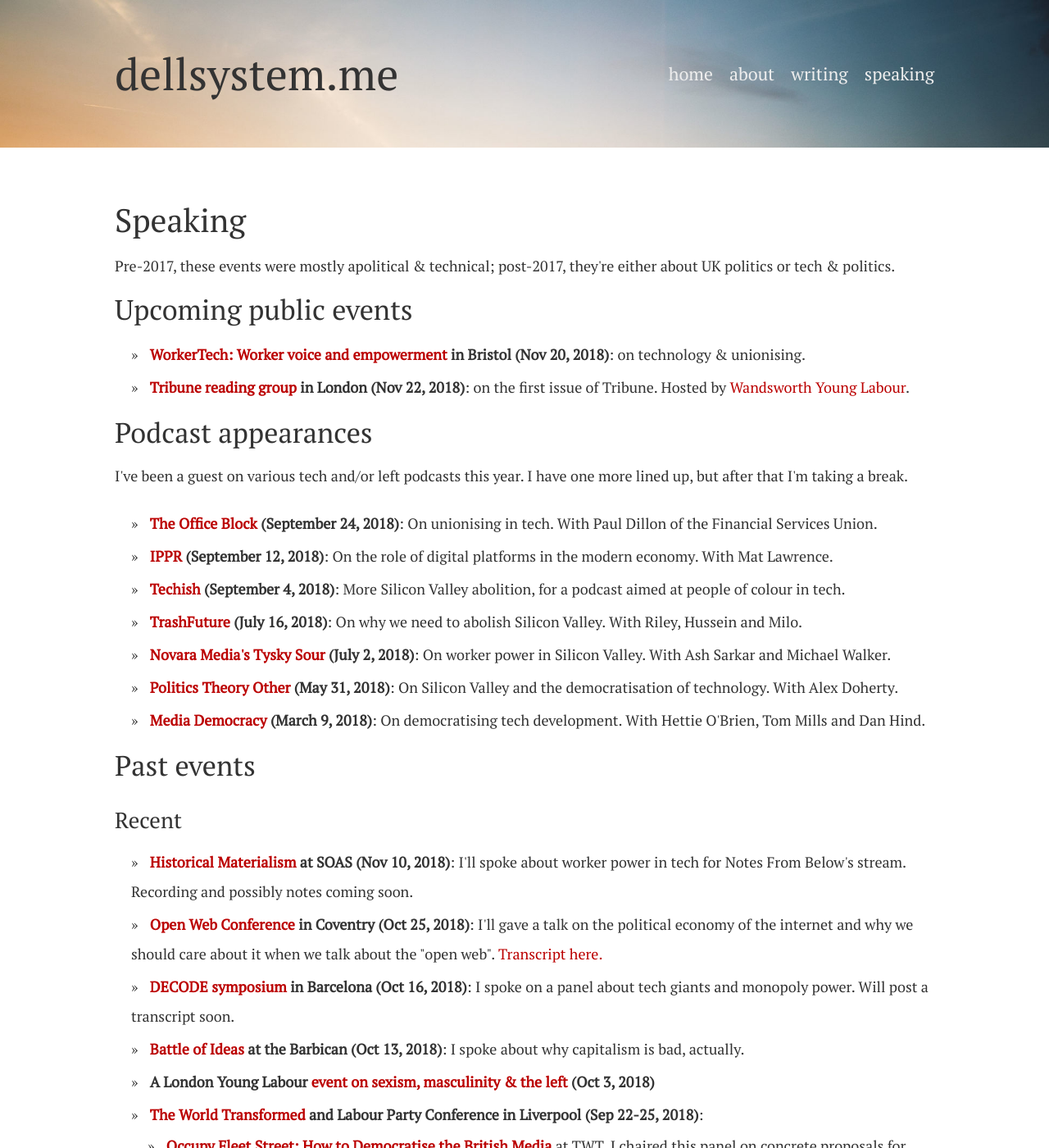
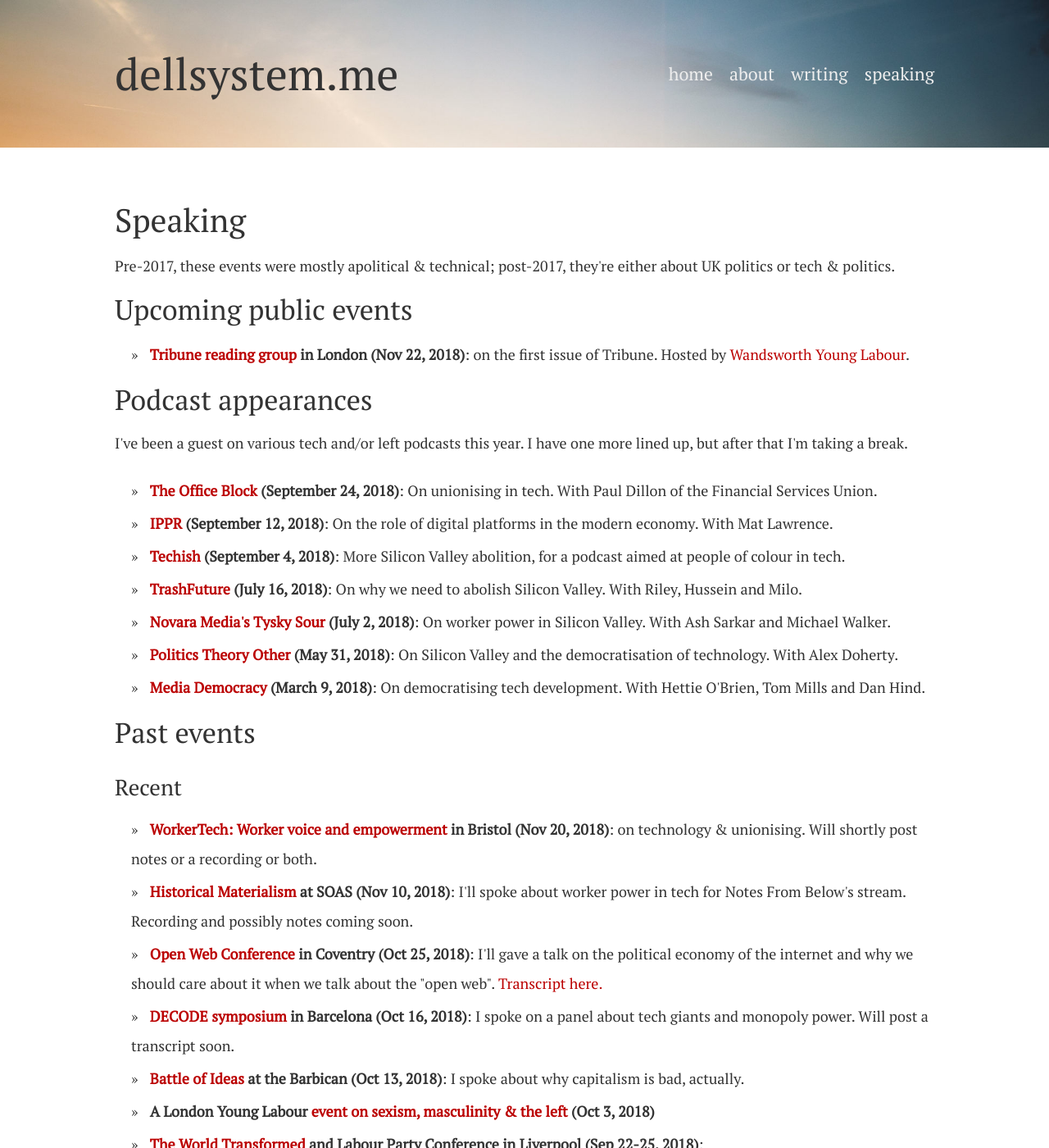
Before and after one commit to dellsystem/dellsystem.github.io, a Jekyll site: the page built from speaking/index.html, in a window 1280 px wide and 1400 px high. Shown: the whole window at 82% size. Built offline with Jekyll 4.4.1, drawn with Linux system fonts in a browser that asks for light colours; part of the change alters nothing that is shown.

Commit message:
Update speaking page
Only one public event left!! I can add notes from the Platform
Capitalism seminar after (like a transcript or something)

```diff
--- a/_includes/past.html
+++ b/_includes/past.html
@@ -1,6 +1,7 @@
 <h3>Recent</h3>
 
 <ul>
+	<li><strong><a href="https://www.facebook.com/events/190839688504116/">WorkerTech: Worker voice and empowerment</a> in Bristol (Nov 20, 2018)</strong>: on technology & unionising. Will shortly post notes or a recording or both.</li>
 	<li><strong><a href="http://www.historicalmaterialism.org/">Historical Materialism</a> at SOAS (Nov 10, 2018)</strong>: I'll spoke about worker power in tech for Notes From Below's stream. Recording and possibly notes coming soon.</li>
 	<li><strong><a href="/speaking/critical-web-literacies">Open Web Conference</a> in Coventry (Oct 25, 2018)</strong>: I'll gave a talk on the political economy of the internet and why we should care about it when we talk about the "open web". <a href="/speaking/critical-web-literacies">Transcript here.</a></li>
 	<li><strong><a href="https://www.decodeproject.eu/events/beyond-surveillance-capitalism-reclaiming-digital-sovereignty">DECODE symposium</a> in Barcelona (Oct 16, 2018)</strong>: I spoke on a panel about tech giants and monopoly power. Will post a transcript soon.</li>
--- a/_includes/upcoming.html
+++ b/_includes/upcoming.html
@@ -1,4 +1,3 @@
 <ul>
-	<li><strong><a href="https://www.facebook.com/events/190839688504116/">WorkerTech: Worker voice and empowerment</a> in Bristol (Nov 20, 2018)</strong>: on technology & unionising.</li>
 	<li><strong><a href="https://www.facebook.com/events/2201163460207570/">Tribune reading group</a> in London (Nov 22, 2018)</strong>: on the first issue of Tribune. Hosted by <a href="https://twitter.com/wandsworthyl">Wandsworth Young Labour</a>.</li>
 </ul>
```
